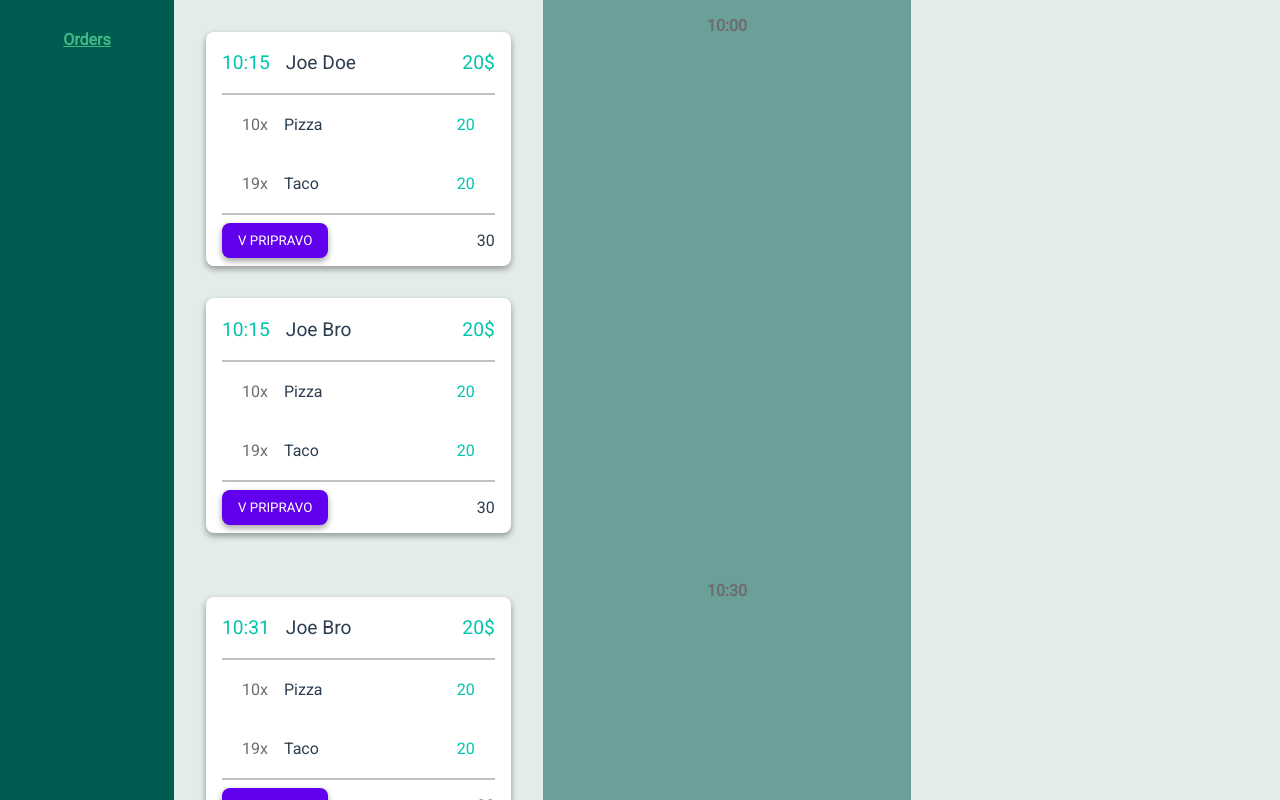
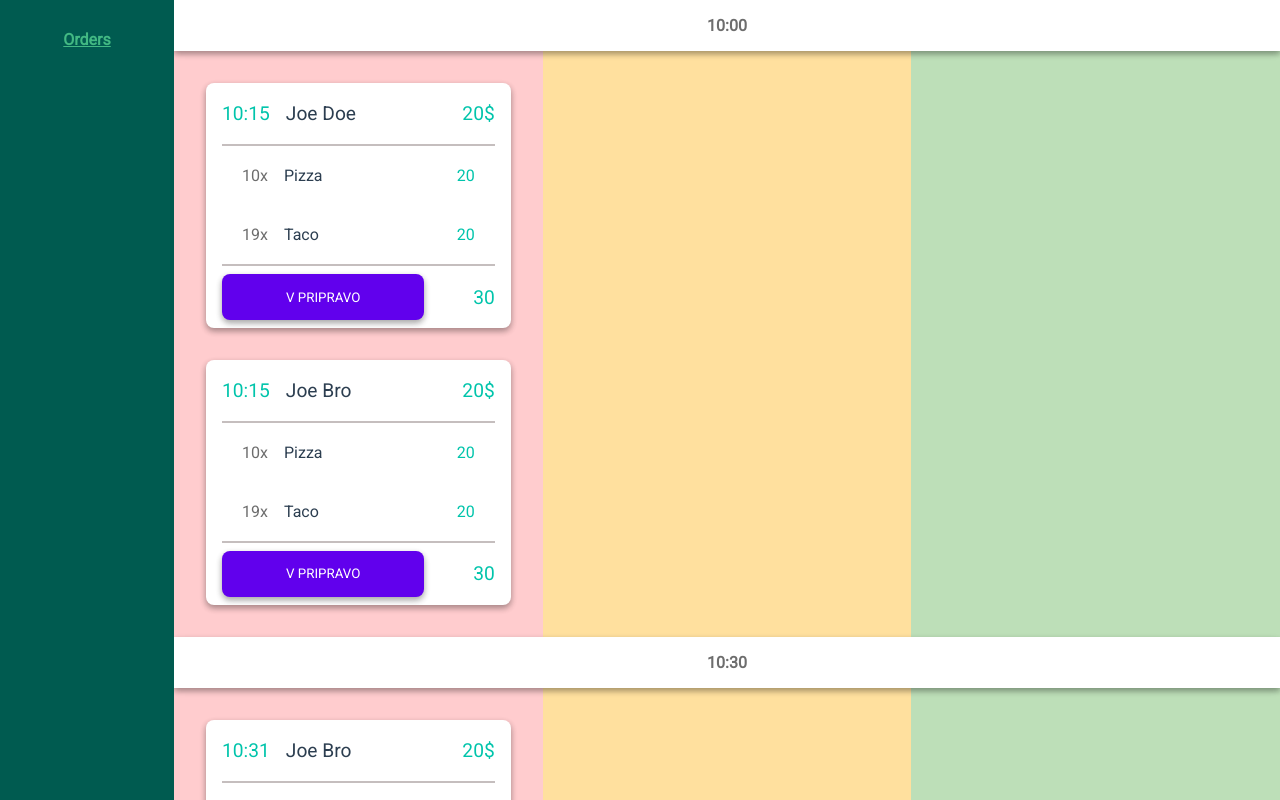
Before and after one commit to simonkorosec/ServeUp-FrontEnd, a Vue app: page /orders in a window 1280 px wide. Built offline with nearby package versions, Linux system fonts and the light colour scheme.

Commit message:
Commiting before a rework to cards, in case it goes bad

```diff
--- a/src/components/OrderCard.vue
+++ b/src/components/OrderCard.vue
@@ -3,13 +3,14 @@
         <div class="su-order-card-header">
             <p class="su-order-card-time">{{arrivalTime}}</p>
             <p class="su-order-card-owner">{{ownerName}}</p>
-            <p class="su-order-card-total">{{priceTotal}}$</p>
+            <slot></slot>
+            <!--<p class="su-order-card-total">{{priceTotal}}$</p>-->
         </div>
         <div class="su-order-card-items">
             <order-card-item v-for="item in orderItems" :key="item.id" :item="item"></order-card-item>
         </div>
         <div class="su-order-card-footer">
-            <button>V PRIPRAVO</button>
+            <button @click="changeStatus">V PRIPRAVO</button>
             <p>{{totalPrepTime}}</p>
         </div>
     </div>
@@ -30,18 +31,27 @@ export default {
     },
     data() {
         return {
-
+            /*orderId: 0,
+            arrivalTime: "",
+            ownerName: "",
+            priceTotal: 0,
+            totalPrepTime: "",
+            orderItems: []*/
         };
     },
-    computed:{
+    /*computed:{
         total() {
             let result = this.orderItems.map(a => a.prepTime);
             return result;
         }
-    },
+    },*/
     methods: {
         getSum(total, num) {
             return total + num;
+        },
+        changeStatus() {
+            this.ownerName = "Ma boiii Joe";
+            console.log(this.ownerName)
         }
     },
     mounted() {
@@ -54,6 +64,11 @@ export default {
 </script>
 <style lang="scss" scoped>
 @import "../styles/variables";
+
+@keyframes example {
+    from {background: red;}
+    to {background: yellow;}
+}
 
 div {
     display: flex;
@@ -69,6 +84,10 @@ div {
     box-shadow: $su-shadow;
     border-radius: $su-border-radius-m;
     overflow: hidden;
+    //@include su-shadow-hover;
+    &:hover {
+        @include su-mx-shadow-hover;
+    }
 
     .su-order-card-header {
         font-size: 1.2rem;
@@ -90,11 +109,20 @@ div {
     .su-order-card-footer{
         @include su-mx-layout-menu-last-end;
 
+        * {
+
+        }
+
+        :last-child {
+            color: $su-color-primary;
+            font-size: 1.2rem;
+        }
+
         button {
             margin-top: 8px;
             margin-bottom: 8px;
-            padding-left: 16px;
-            padding-right: 16px;
+            padding-left: 64px;
+            padding-right: 64px;
             background: $su-color-secondary;
             color: $su-color-content-light;
             box-shadow: $su-shadow;
@@ -105,6 +133,10 @@ div {
             &:active {
                 background: $su-color-secondary-dark;
             }
+
+            &:hover {
+                @include su-mx-shadow-hover;
+            }
         }
     }
 }
--- a/src/components/TimeSection.vue
+++ b/src/components/TimeSection.vue
@@ -1,17 +1,18 @@
 <template>
     <div class="su-time-section">
-        <div class="su-time-section-divider">
+        <div class="su-time-section-divider" @click="toggleContent">
             <p>{{timeLabel}}</p>
         </div>
-        <div class="su-time-section-container">
+        <div class="su-time-section-container" v-if="visible">
             <div class="su-time-section-new">
-                <order-card v-for="card in orderCards" :key="card.orderId"
+                <order-card v-for="card in localOrderCards" :key="card.orderId"
                             :order-id="card.orderId"
                             :arrival-time="card.arrivalTime"
                             :owner-name="card.ownerName"
                             :price-total="card.priceTotal"
                             :total-prep-time="card.totalPrepTime"
                             :order-items="card.orderItems">
+                    <p class="su-order-card-total">{{card.priceTotal}}$</p>
                 </order-card>
             </div>
             <div class="su-time-section-making">
@@ -36,26 +37,18 @@
         },
         data() {
             return {
-                /*orderCards: [
-                    {
-                        orderId: 0,
-                        arrivalTime: "10 15",
-                        ownerName: "Joe Doe",
-                        priceTotal: 20,
-                        totalPrepTime: 30,
-                        orderItems: [{id: 0, amount: 10, name: "Pizza", prepTime: 20}, {id: 1, amount: 19, name: "Taco", prepTime: 20}]
-                    },
-                    {
-                        orderId: 1,
-                        arrivalTime: "10 15",
-                        ownerName: "Joe Bro",
-                        priceTotal: 20,
-                        totalPrepTime: 30,
-                        orderItems: [{id: 0, amount: 10, name: "Pizza", prepTime: 20}, {id: 1, amount: 19, name: "Taco", prepTime: 20}]
-                    },
-                ],*/
+                visible: true,
+                localOrderCards: []
             }
         },
+        methods: {
+            toggleContent() {
+                this.visible = !this.visible
+            }
+        },
+        created() {
+            this.localOrderCards = this.orderCards;
+        }
     }
 </script>
 
@@ -66,10 +59,12 @@
         width: 100%;
         display: flex;
         flex-direction: column;
-        position: relative;
 
         .su-time-section-divider {
-            position: absolute;
+            position: sticky;
+            background: $su-color-content-light;
+            box-shadow: $su-shadow;
+            z-index: 10;
             width: 100%;
             top: 0;
             left: 0;
@@ -91,15 +86,15 @@
             }
 
             .su-time-section-new {
-
+                background: $su-color-red;
             }
 
             .su-time-section-making {
-                background: $su-color-primary-pale;
+                background: $su-color-yellow;
             }
 
             .su-time-section-ready {
-
+                background: $su-color-green;
             }
         }
     }
--- a/src/styles/_variables.scss
+++ b/src/styles/_variables.scss
@@ -19,9 +19,9 @@ $su-color-light-gray: #C5BEBE;
 $su-color-dark-gray: #6D6D6D;
 
 /* Other colors */
-$su-color-red: #F30019;
-$su-color-yellow: #FFB300;
-$su-color-green: #00AF46;
+$su-color-red: #ffccce;
+$su-color-yellow: #ffe09e;
+$su-color-green: #bddfb8;
 
 /* **********************
   Corners, Borders and shadows
@@ -35,6 +35,19 @@ $su-border-radius-xl: 32px;
 
 // Shadows
 $su-shadow: 0 3px 6px rgba(0,0,0,0.16), 0 3px 6px rgba(0,0,0,0.23);
+$su-shadow-hover: 0 14px 28px rgba(0,0,0,0.25), 0 10px 10px rgba(0,0,0,0.22);
+
+// Animations
+@keyframes su-a-shadow {
+  from {box-shadow: $su-shadow}
+  to {box-shadow: $su-shadow-hover}
+}
+
+@mixin su-mx-shadow-hover() {
+  animation-name: su-a-shadow;
+  animation-duration: 0.5s;
+  box-shadow: $su-shadow-hover;
+}
 
 /* **********************
   Mixins
--- a/src/views/Orders.vue
+++ b/src/views/Orders.vue
@@ -84,7 +84,7 @@ export default {
                 ownerName: "Joe Bro",
                 priceTotal: 20,
                 totalPrepTime: 30,
-                orderItems: [{id: 0, amount: 10, name: "Pizza", prepTime: 20}, {id: 1, amount: 19, name: "Taco", prepTime: 20}]
+                orderItems: [{id: 0, amount: 10, name: "Pizza", prepTime: 20}]
             },
             {
                 orderId: 4,
@@ -92,7 +92,7 @@ export default {
                 ownerName: "Joe Bro",
                 priceTotal: 20,
                 totalPrepTime: 30,
-                orderItems: [{id: 0, amount: 10, name: "Pizza", prepTime: 20}, {id: 1, amount: 19, name: "Taco", prepTime: 20}]
+                orderItems: [{id: 0, amount: 10, name: "Pizza", prepTime: 20}, {id: 1, amount: 19, name: "Taco", prepTime: 20},{id: 3, amount: 19, name: "Taco", prepTime: 20}]
             },
         ];
 
```
Lines whose indentation alone changed are shown as unchanged.
